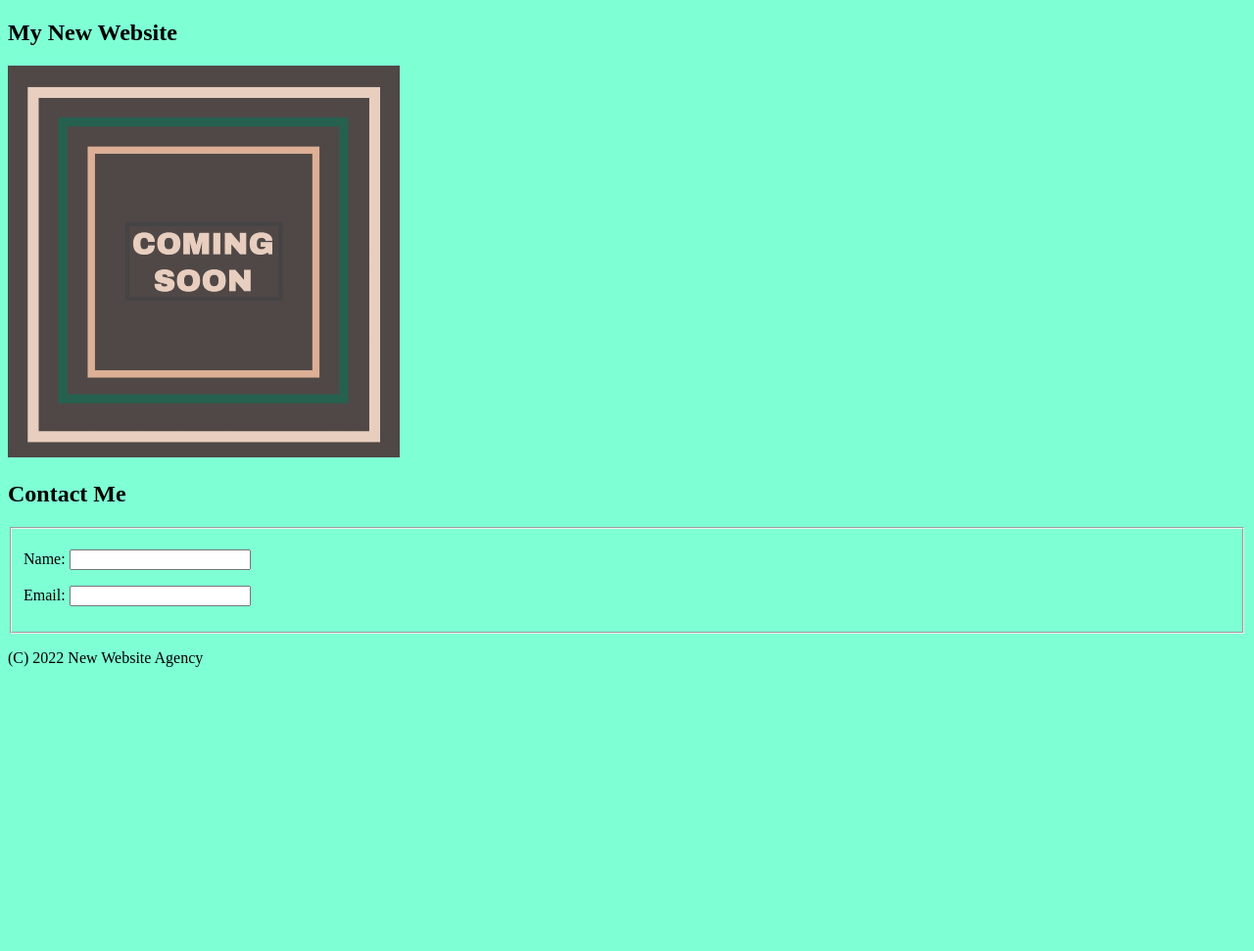
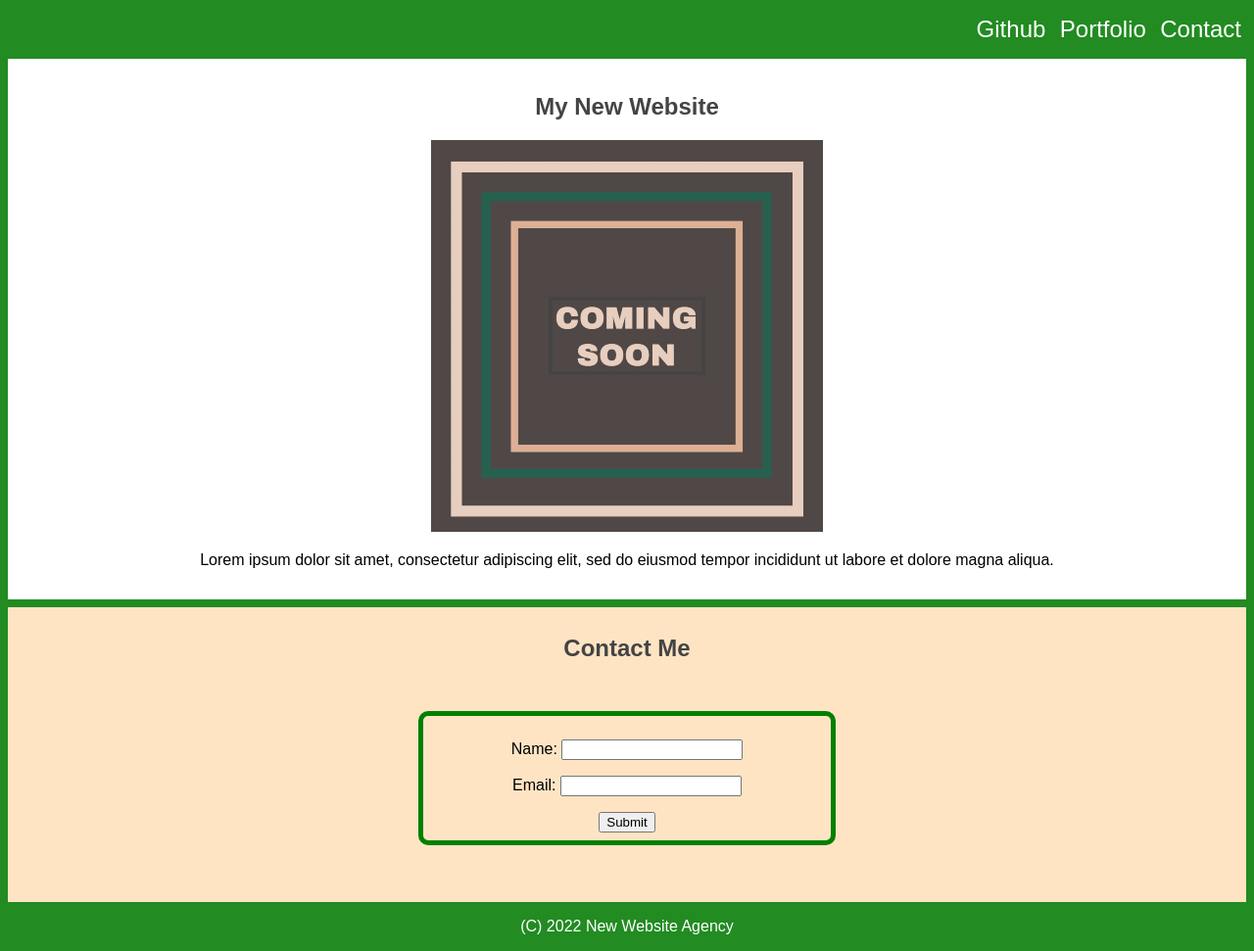
Before and after one commit to framenolan/html-css-practice, a plain HTML site: page index.html in a window 1280 px wide. Shown: the whole page at 98% size. Before the commit the page ends 800 px from the top, so only its background shows below. Drawn offline with Linux system fonts and the light colour scheme.

Commit message:
added initial content and styling

```diff
--- a/index.html
+++ b/index.html
@@ -4,40 +4,51 @@
     <meta charset="UTF-8">
     <meta http-equiv="X-UA-Compatible" content="IE=edge">
     <meta name="viewport" content="width=device-width, initial-scale=1.0">
-    <link rel="stylesheet" href="./assets/style.css">
-    <title>Document</title>
+    <link rel="stylesheet" href="./style.css">
+    <title>New Website Coming Soon</title>
 </head>
 <body>
 
     <header>
-        <ul>
-
+        <ul class="navbar">
+            <li><a href="#">Github</a></li>
+            <li><a href="#">Portfolio</a></li>
+            <li><a href="#contact-me">Contact</a></li>
         </ul>
     </header>
 
     <section>
+        <div class="coming">
             <h1>My New Website</h1>
 
             <img src="./assets/coming-soon.png" alt="colored box with words Coming Soon">
+
+            <p>
+                Lorem ipsum dolor sit amet, consectetur adipiscing elit, sed do eiusmod tempor incididunt ut labore et dolore magna aliqua.
+            </p>
+        </div>
 
 
     </section>
 
     <section>
+        <div class="contact">
             <h2>Contact Me</h2>
 
-        <div class="contact-form">
-            <form>
-                <fieldset>
+            <form class="contact-form">
                 <p>
+
                     <label for="user_name">Name: </label>
                     <input type="text" name="user_name" id="user_name">
+                    <a id="contact-me"></a>
                 </p>
                 <p>
                     <label for="user_email">Email: </label>
                     <input type="text" name="user_email" id="user_email">
                 </p>
-                </fieldset>
+                <button class="submit-button" type="button">
+                    Submit
+                </button>
             </form>
         </div>
 
--- a/style.css
+++ b/style.css
@@ -1,12 +1,63 @@
+* {
+    font-family:Arial, Helvetica, sans-serif;
+}
+
 body {
-    background-color: aquamarine;
+    background-color: forestgreen;
+}
+
+header {
+    color: white;
+}
+
+a {
+    color: white;
+    text-decoration: none;
+}
+
+.navbar {
+    list-style: none;
+    text-align: right;
+}
+
+li {
+    display: inline;
+    font-size: 24px;
+    padding: 5px;
+}
+
+h1 {
+    text-align: center;
+    color: #444444;
+}
+
+h2 {
+    text-align: center;
+    color: #444444;
+}
+
+.coming {
+    background-color: white;
+    padding: 15px;
+    text-align: center;
+}
+
+.contact {
+    background-color: bisque;
+    padding: 8px;
+    margin: 8px 0px 8px 0px;
 }
 
 .contact-form {
     border: 5px solid green;
-    border-radius: 50%;
+    border-radius: 10px;
+    width: 400px;
+    padding: 8px;
+    margin: 50px auto;
+    text-align: center;
 }
 
 footer {
+    color: white;
     text-align: center;
 }
```
Lines whose indentation alone changed are shown as unchanged.
